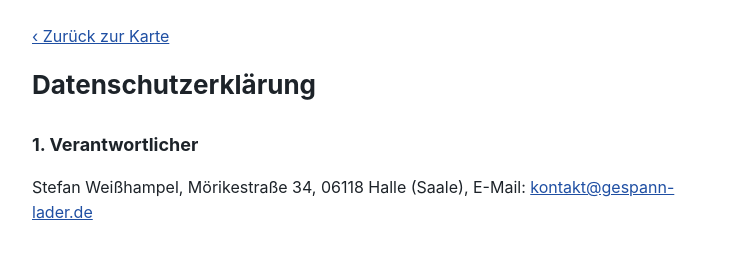
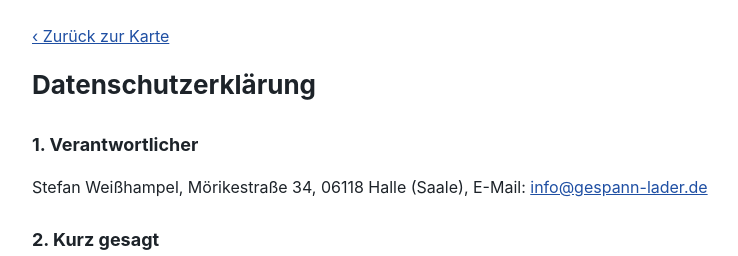
Before and after one commit to stefanweisshampel-ops/electric-caravan, a plain HTML site: page datenschutz.html in a window 1280 px wide. Shown: the top 256 px of the page, without its empty margins (268-1006 px from the left). Drawn offline with Linux system fonts and the light colour scheme.

Commit message:
Kontaktadresse auf info@gespann-lader.de geändert
Co-Authored-By: Claude Opus 5.5 <noreply@anthropic.com>
Claude-Session: https://claude.ai/code/session_01KY6LLjTAsSf6nxk7AEGZUS

```diff
--- a/datenschutz.html
+++ b/datenschutz.html
@@ -17,7 +17,7 @@
 
 
 <h2>1. Verantwortlicher</h2>
-<p>Stefan Weißhampel, Mörikestraße 34, 06118 Halle (Saale), E-Mail: <a href="mailto:kontakt@gespann-lader.de">kontakt@gespann-lader.de</a></p>
+<p>Stefan Weißhampel, Mörikestraße 34, 06118 Halle (Saale), E-Mail: <a href="mailto:info@gespann-lader.de">info@gespann-lader.de</a></p>
 
 <h2>2. Kurz gesagt</h2>
 <p>Du kannst die Karte ohne Konto nutzen. Ein Konto brauchst du nur zum Bewerten; dafür speichern wir deine E-Mail-Adresse und deine Bewertungen. Wir verwenden keine Werbe- oder Analyse-Tracker.</p>
```
Also changed, not shown: impressum.html (+1 -1 lines).
